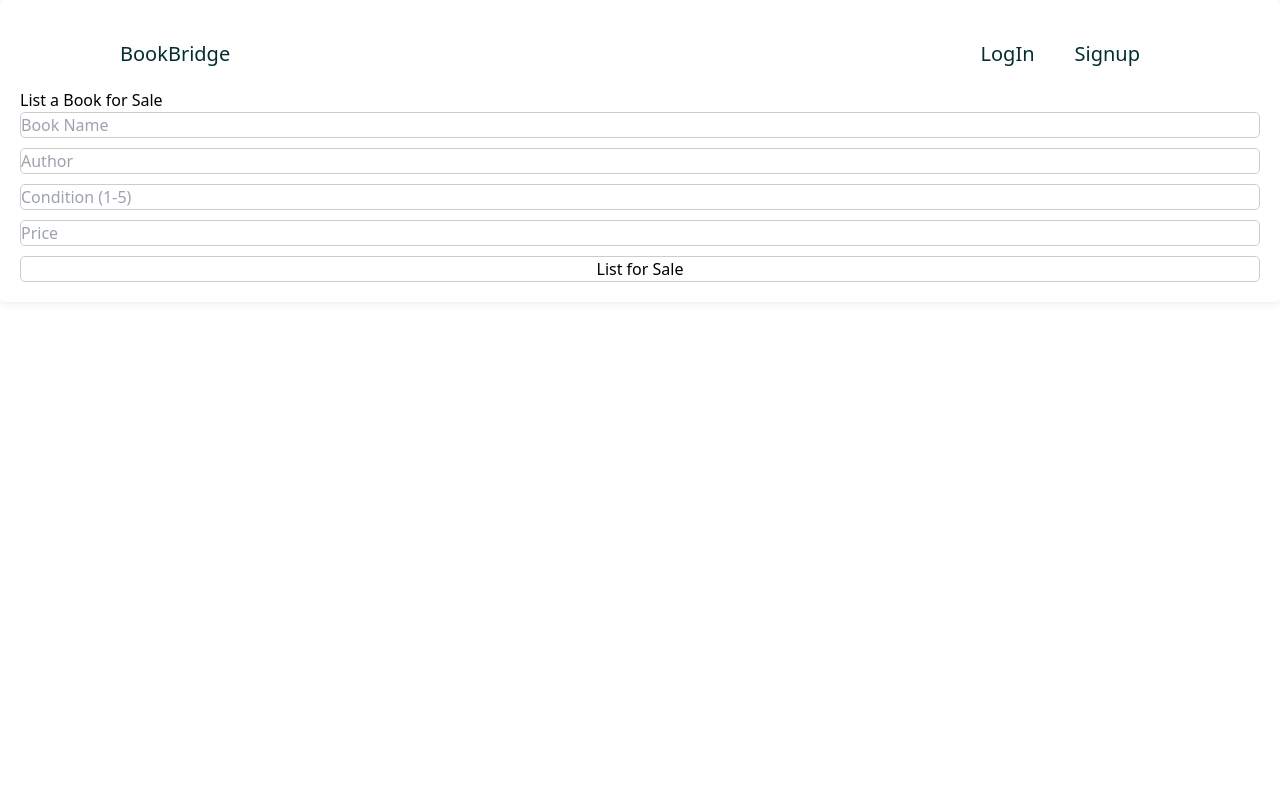
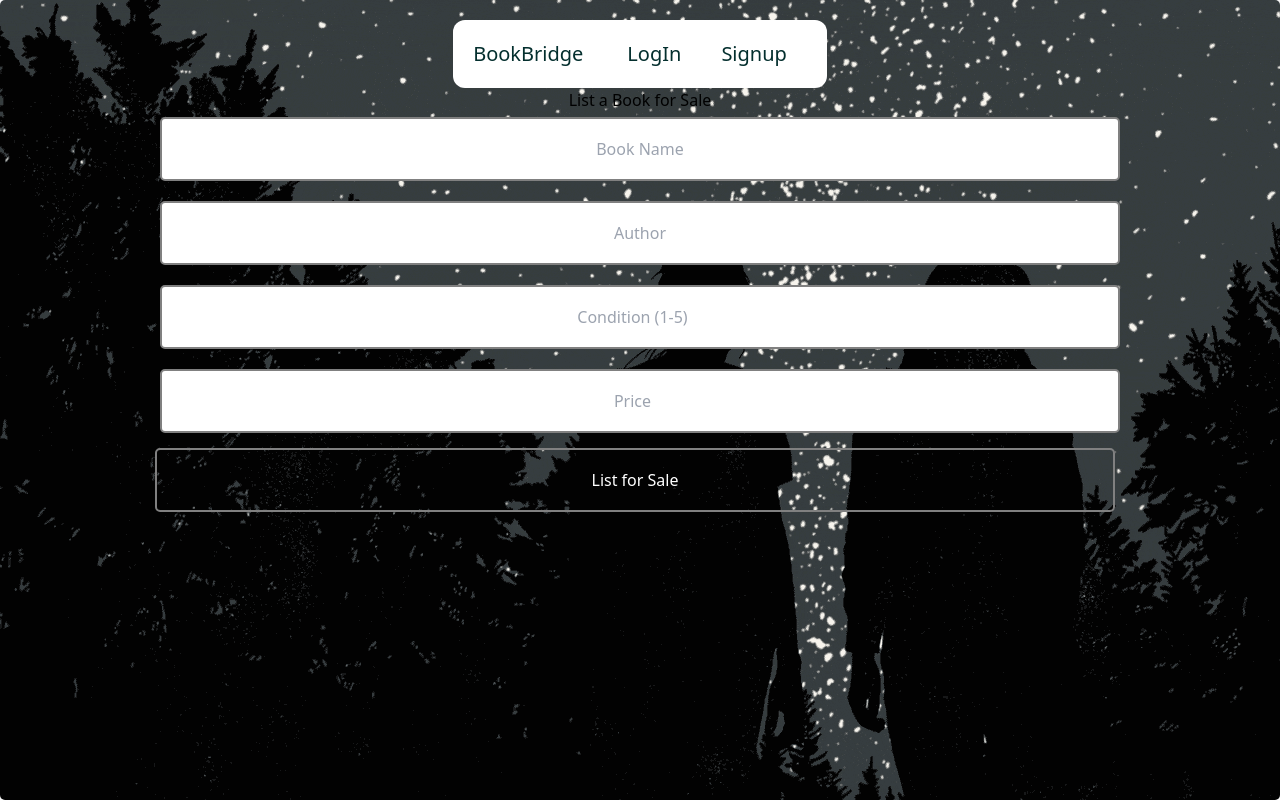
Before and after one commit to sandeepyadav-24/BookBridge, a React (Vite) app in the folder frontend/: page /store/createsell in a window 1280 px wide. Built offline with nearby package versions, Linux system fonts and the light colour scheme.

Commit message:
Sell.jsx
Sell.jsx changes

```diff
--- a/frontend/src/Components/Sell.jsx
+++ b/frontend/src/Components/Sell.jsx
@@ -61,31 +61,31 @@ const Sell = () => {
         <Navbar />
       <h1>List a Book for Sale</h1>
       <div className={styles.form}>
-        <input
+        <input className={styles.input}
           type="text"
           placeholder="Book Name"
           value={bookname}
           onChange={(e) => setBookname(e.target.value)}
         />
-        <input
+        <input className={styles.input}
           type="text"
           placeholder="Author"
           value={author}
           onChange={(e) => setAuthor(e.target.value)}
         />
-        <input
+        <input className={styles.input}
           type="number"
           placeholder="Condition (1-5)"
           value={condition}
           onChange={(e) => setCondition(e.target.value)}
         />
-        <input
+        <input className={styles.input}
           type="number"
           placeholder="Price"
           value={price}
           onChange={(e) => setPrice(e.target.value)}
         />
-        <button onClick={btnClick}>List for Sale</button>
+        <button className={styles.salebtn} style={{color:"white"}} onClick={btnClick}>List for Sale</button>
       </div>
       {errorMessage && <div className={styles.error}>{errorMessage}</div>}
     </div>
--- a/frontend/src/Components/Sell.module.css
+++ b/frontend/src/Components/Sell.module.css
@@ -1,22 +1,33 @@
+
 .sell {
-    background-color: #fff; /* White background color */
+    background-image: url(../assets/6368222.gif);
     padding: 20px;
     border-radius: 5px;
     box-shadow: 0px 0px 10px rgba(0, 0, 0, 0.1); /* Box shadow for elevation */
+    width: auto;
+    height: 100vh;
+    display: flex;
+    flex-direction: column;
+
+    align-items: center;
   }
 
   .form {
     display: flex;
     flex-direction: column;
+    justify-content: center;
     gap: 10px;
   }
 
   input,
   button {
-    padding: 15px; /* Increase padding to make the input fields bigger */
-    border: 1px solid #ccc;
+    padding: 30px; /* Increase padding to make the input fields bigger */
+    border: 2px solid gray;
     border-radius: 5px;
     outline: none;
+    height: 8vh;
+    width: 75vw;
+
   }
 
   button {
@@ -27,4 +38,15 @@
 
   button:hover {
     background-color: #ff4d4d; /* Darker pink color on hover */
+    color: white;
   }
+  .input{
+    margin: 5px 5px;
+    height: 8vh;
+    width: 75vw;
+    text-align: center;
+
+  }
+  .salesbtn{
+    color: white;
+  }
```
